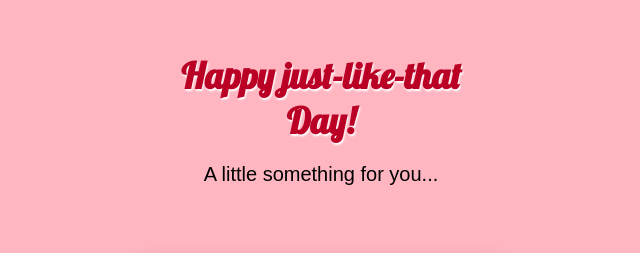
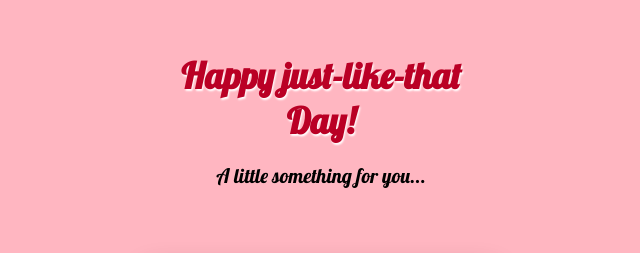
Before and after one commit to zainabkhan02/letter, a plain HTML site: page index.html in a window 1280 px wide. Shown: the part 162-415 px from the top of the page, without its empty margins (319-959 px from the left). Drawn offline with nearby package versions, Linux system fonts and the light colour scheme.

Commit message:
Update style.css

```diff
--- a/style.css
+++ b/style.css
@@ -30,6 +30,7 @@ body {
   font-family: var(--font-sans);
 }
 p {
+  font-family: var(--font-display);
   font-size: 20px;
   margin: 20px 0;
 }
```
